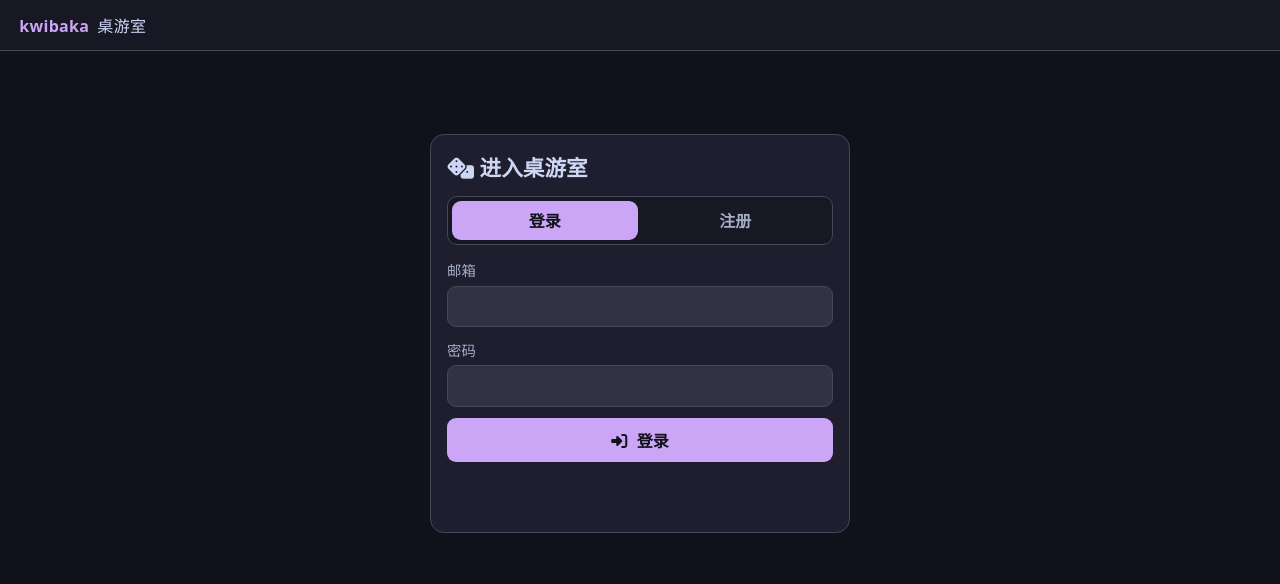
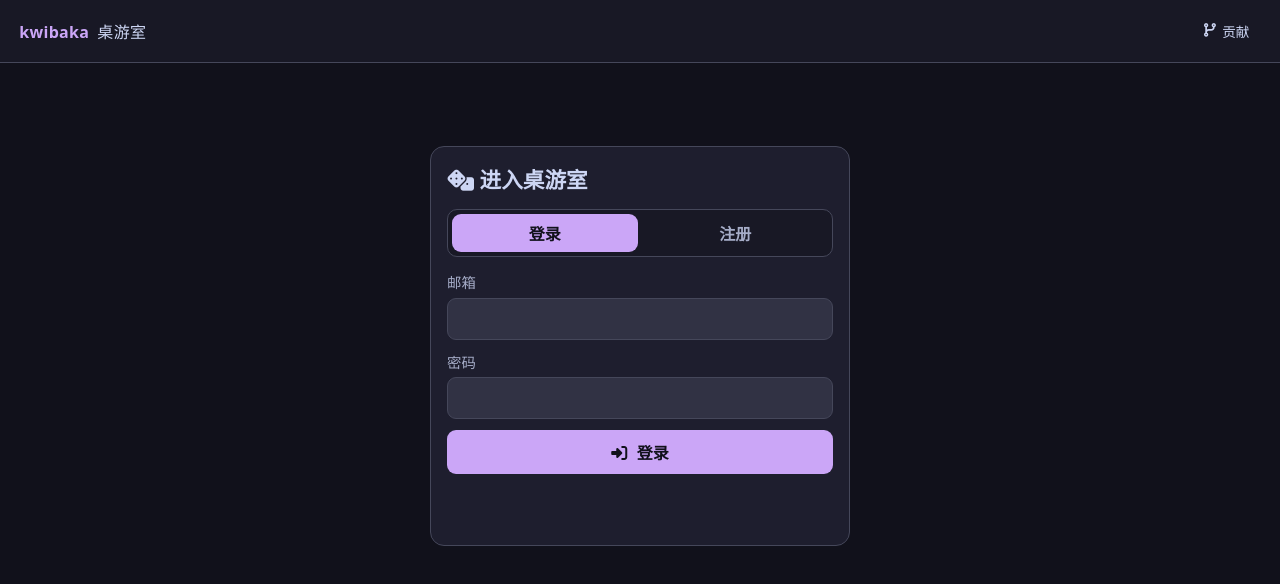
Before and after one commit to kwibaka-games/boardgame-platform, a website: page web/index.html in a window 1280 px wide. Drawn offline with nearby package versions, Linux system fonts and the light colour scheme; no server answers.

Commit message:
feat: add contribution link to GitHub (#5)
Co-authored-by: deepseekv41f <deepseekv41f@localdomain.dsh>

```diff
--- a/web/index.html
+++ b/web/index.html
@@ -12,6 +12,9 @@
     <header class="topbar">
       <div class="brand">kwibaka<span>桌游室</span></div>
       <div class="topbar-actions">
+        <a id="contribute-link" class="ghost topbar-link" href="https://github.com/kwibaka-games/boardgame-platform" target="_blank" rel="noopener noreferrer" title="贡献">
+          <i class="fa-solid fa-code-branch"></i><span>贡献</span>
+        </a>
         <button id="profile-button" class="ghost hidden" type="button" title="个人主页">
           <i class="fa-solid fa-user"></i><span>个人主页</span>
         </button>
--- a/web/style.css
+++ b/web/style.css
@@ -1021,6 +1021,24 @@ button:disabled {
   gap: 0.45rem;
 }
 
+.topbar-link {
+  display: inline-flex;
+  align-items: center;
+  gap: 0.4rem;
+  padding: 0.45rem 0.65rem;
+  color: var(--text);
+  border: 1px solid transparent;
+  border-radius: 8px;
+  font-size: 0.85rem;
+  font-weight: 500;
+  text-decoration: none;
+}
+
+.topbar-link:hover {
+  background: var(--surface);
+  border-color: var(--line);
+}
+
 .user-chip {
   display: inline-flex;
   align-items: center;
```
